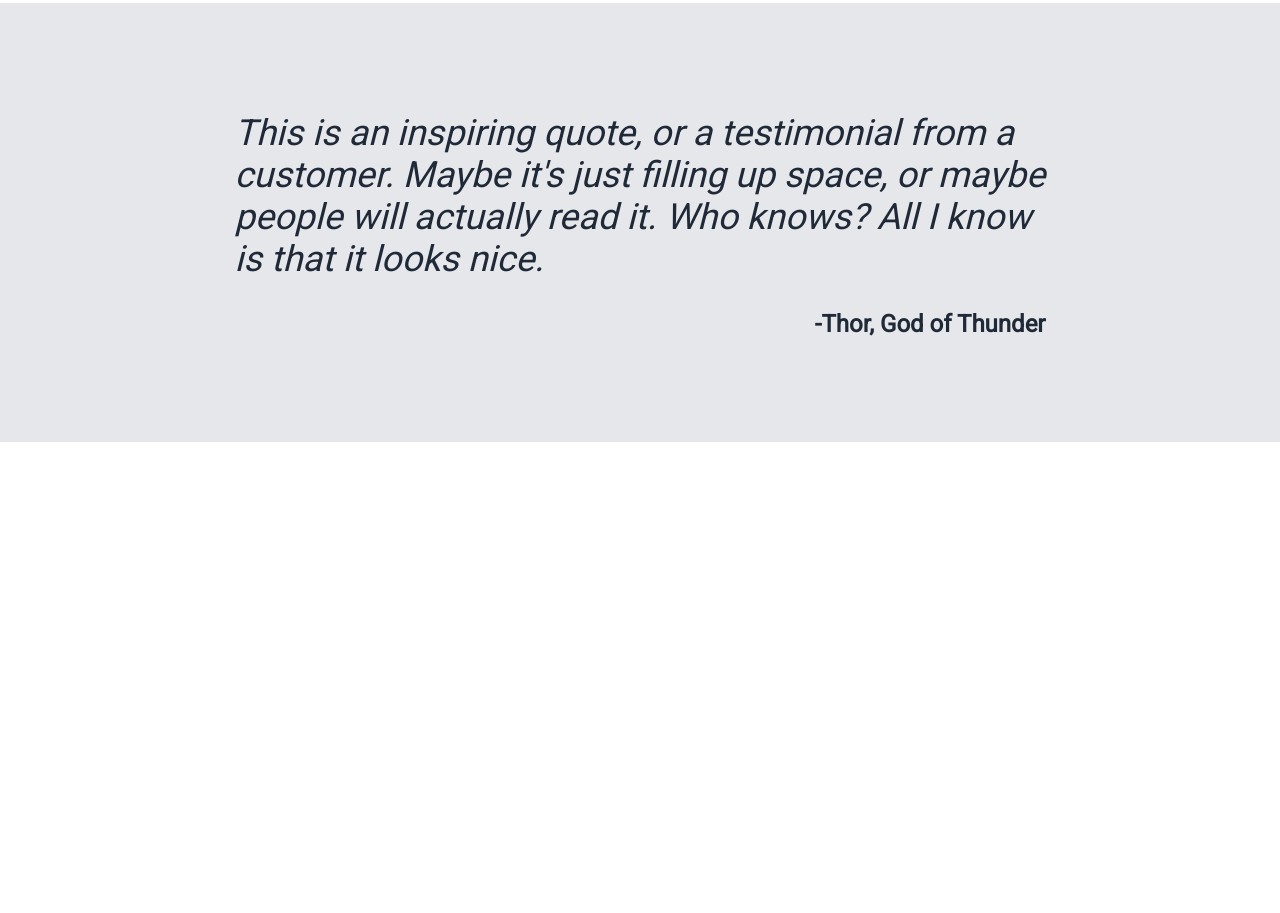
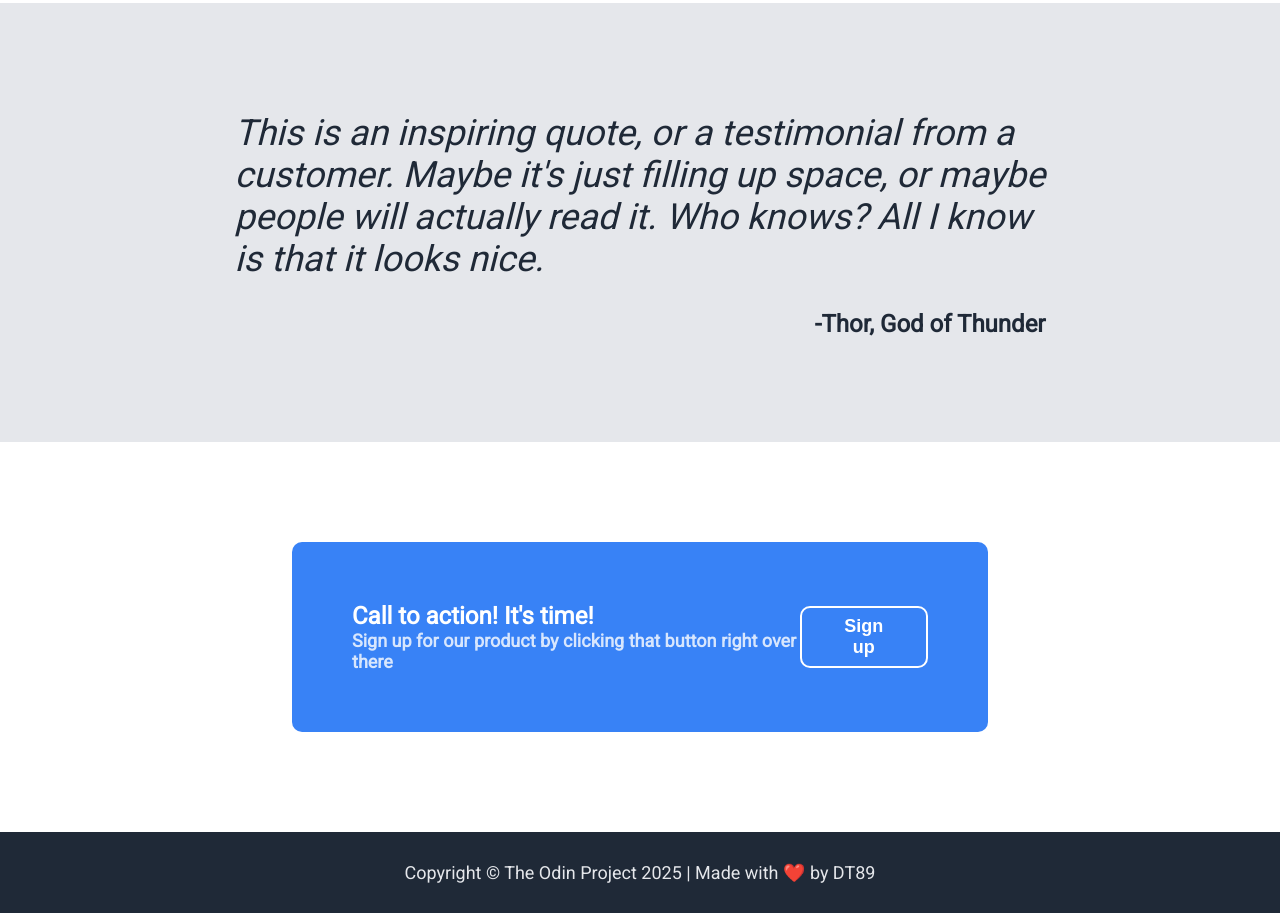
Before and after one commit to KARDT89/TOP-landing-page, a plain HTML site: page index.html in a window 1280 px wide. Shown: the part 1019-1932 px from the top of the page. Before the commit the page ends 1461 px from the top, so only its background shows below. Drawn offline with Linux system fonts and the light colour scheme.

Commit message:
complete ❤️‍🔥

```diff
--- a/index.html
+++ b/index.html
@@ -58,5 +58,17 @@
             <p>-Thor, God of Thunder</p>
         </div>
     </section>
+    <section class="hero-4">
+        <div class="container-2">
+            <span>
+                <h1>Call to action! It's time!</h1>
+                <h2>Sign up for our product by clicking that button right over there</h2>
+            </span>
+            <button>Sign up</button>
+        </div>
+    </section>
+    <footer>
+        <h1>Copyright &#169; The Odin Project 2025 | Made with ❤️ by DT89</h1>
+    </footer>
 </body>
 </html>
--- a/styles.css
+++ b/styles.css
@@ -129,3 +129,52 @@ li > p {
     font-size: 24px;
     font-weight: bold;
 }
+
+.hero-4 {
+    display: flex;
+    justify-content: center;
+}
+
+.container-2 {
+    display: flex;
+    padding: 60px;
+    margin: 100px;
+    background-color: #3882F6;
+    color: white;
+    border-radius: 10px;
+    justify-content: space-evenly;
+    width: 45%;
+    align-items: center;
+}
+
+span > h1{
+    margin: 0;
+}
+
+span > h2 {
+    margin: 0;
+    font-size: 18px;
+    opacity: 80%;
+}
+
+.container-2 > button {
+    border: 2px solid white;
+    background-color: #3882F6;
+    color: white;
+    padding: 0.5rem 2rem;
+    font-weight: bold;
+    font-size: 18px;
+    border-radius: 10px;
+    margin: 0;
+}
+
+
+footer > h1{
+    text-align: center;
+    background-color:#1F2937;
+    color:#E5E7EB;
+    font-size: 18px;
+    font-weight: 100;
+    padding: 30px;
+    margin: 0;
+}
```
